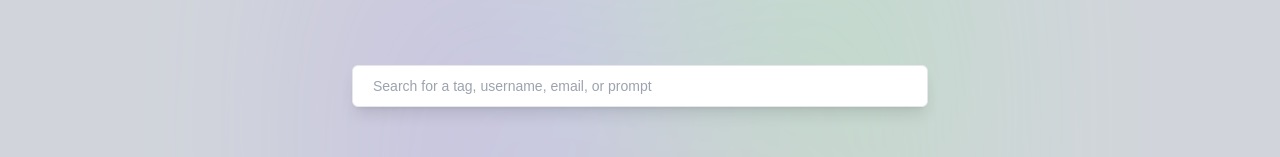
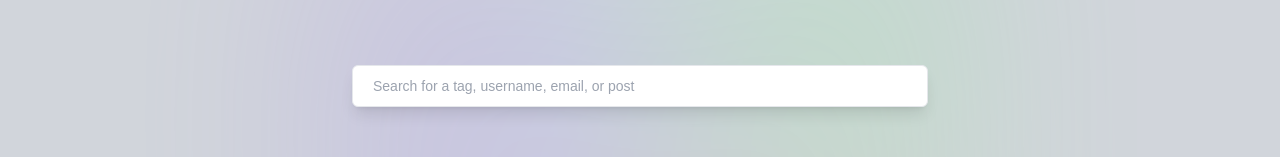
Before and after one commit to MelvinPutraSetiawan/postit, a Next.js app: page / in a window 1280 px wide. Shown: the part 286-443 px from the top of the page. Built offline with nearby package versions, Linux system fonts and the light colour scheme; no server answers.

Commit message:
Update Home

```diff
--- a/src/app/page.tsx
+++ b/src/app/page.tsx
@@ -3,8 +3,22 @@
 import { useEffect, useState } from "react";
 import Posts from "@/components/Posts";
 
+interface Creator {
+  _id: string;
+  username: string;
+  email: string;
+  image: string;
+}
+
+interface Post {
+  _id: string;
+  creator: Creator;
+  post: string;
+  tag: string;
+}
+
 export default function Home() {
-  const [posts, setPosts] = useState([]);
+  const [posts, setPosts] = useState<Post[]>([]);
 
   useEffect(() => {
     const fetchPosts = async () => {
@@ -18,7 +32,7 @@ export default function Home() {
 
         if (!response.ok) throw new Error("Failed to fetch posts");
 
-        const data = await response.json();
+        const data: Post[] = await response.json();
         setPosts(data);
       } catch (error) {
         console.error("Error fetching posts:", error);
--- a/src/components/Posts.tsx
+++ b/src/components/Posts.tsx
@@ -22,14 +22,13 @@ interface PostsProps {
 }
 
 const Posts: React.FC<PostsProps> = ({ initialPosts }) => {
-  const [searchText, setSearchText] = useState<string>("");
   const [posts, setPosts] = useState<Post[]>(initialPosts);
   const [filteredPosts, setFilteredPosts] = useState<Post[]>(initialPosts);
+  const [searchText, setSearchText] = useState<string>("");
 
   const fetchPosts = useCallback(async () => {
     try {
       const apiUrl = process.env.NEXT_PUBLIC_API_URL || "http://localhost:3000";
-
       const response = await fetch(`${apiUrl}/api/post`, {
         method: "GET",
         headers: { "Cache-Control": "no-store" },
@@ -90,7 +89,7 @@ const Posts: React.FC<PostsProps> = ({ initialPosts }) => {
       <form action="" className="relative w-full flex-center">
         <input
           type="text"
-          placeholder="Search for a tag, username, email, or prompt"
+          placeholder="Search for a tag, username, email, or post"
           value={searchText}
           onChange={handleSearchChange}
           required
```
